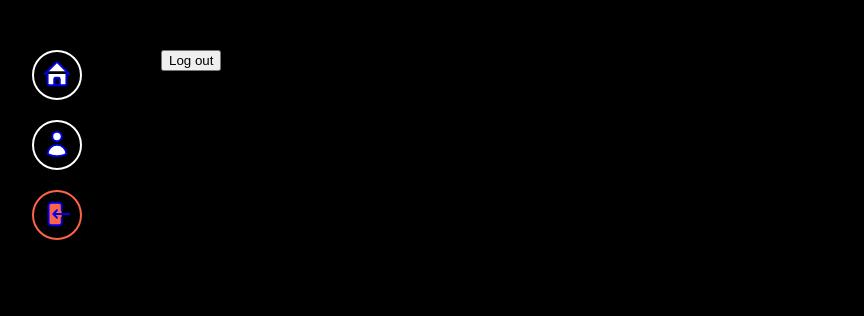
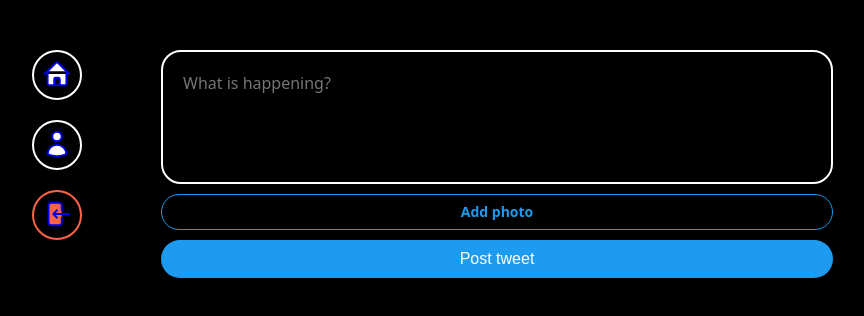
Before and after one commit to 31daylee/Nwitter-Reloaded, a React (Vite) app: page / in a window 1280 px wide. Shown: the top 316 px of the page, without its empty margins (237-1101 px from the left). Built offline with nearby package versions, Linux system fonts and the light colour scheme; no server answers; sample sign-in values are in the browser's storage.

Commit message:
feat: Post tweet form

```diff
--- /dev/null
+++ b/src/components/post-tweet-form.tsx
@@ -0,0 +1,73 @@
+import React, { useState } from "react";
+import styled from "styled-components"
+
+const Form = styled.form`
+    display: flex;
+    flex-direction: column;
+    gap: 10px;
+`;
+const TextArea = styled.textarea`
+    border: 2px solid white;
+    padding: 20px;
+    border-radius: 20px;
+    font-size: 16px;
+    color: white;
+    background-color: black;
+    width: 100%;
+    resize: none;
+    &::placeholder{
+        font-size: 16px;
+        font-family: system-ui, -apple-system, BlinkMacSystemFont, 'Segoe UI', Roboto, Oxygen, Ubuntu, Cantarell, 'Open Sans', 'Helvetica Neue', sans-serif;
+    }
+    &:focus{
+        outline:none ;
+        border-color: #1d9bf0;
+    }
+`;
+const AttachFileButton = styled.label`
+    padding: 10px 0px;
+    color: #1d9bf0;
+    text-align: center;
+    border-radius: 20px;
+    border: 1px solid #1d9bf0;
+    font-size: 14px;
+    font-weight: 600;
+    cursor: pointer;
+`;
+const AttachFileInput = styled.input`
+    display: none;
+`;
+const SubmitBtn = styled.input`
+    background-color: #1d9bf0;
+    color: white;
+    border: none;
+    padding: 10px 0px;
+    border-radius: 20px;
+    font-size: 16px;
+    cursor: pointer;
+    &:hover,
+    &:active {
+        opacity: 0.8;
+    }
+`;
+
+export default function PostTweetForm(){
+    const [isLoading, setLoading] = useState(false);
+    const [tweet, setTweet] = useState("");
+    const [file, setFile] = useState<File | null>(null);
+    const onChange = (e:React.ChangeEvent<HTMLTextAreaElement>) =>{
+        setTweet(e.target.value)
+    };
+    const onFileChange = (e:React.ChangeEvent<HTMLInputElement>) =>{
+        const {files} = e.target;
+        if(files && files.length === 1){
+            setFile(files[0]);
+        }
+    }
+    return <Form>
+        <TextArea rows={5} maxLength={180} onChange={onChange} value={tweet} placeholder="What is happening?"/>
+        <AttachFileButton htmlFor="file">{file? "Photo added" : "Add photo"}</AttachFileButton>
+        <AttachFileInput onChange={onFileChange} type="file" id="file" accept="image/*" />
+        <SubmitBtn type="submit" value={isLoading ? "Posting..." : "Post tweet"}/>
+    </Form>
+}
--- a/src/routes/home.tsx
+++ b/src/routes/home.tsx
@@ -1,8 +1,11 @@
-import { auth } from "../firebase"
+import styled from "styled-components"
+import PostTweetForm from "../components/post-tweet-form"
 
+const Wrapper = styled.div``;
 export default function Home(){
-    const logOut = () =>{
-        auth.signOut();
-    }
-    return <h1><button onClick={logOut}>Log out</button></h1>
+    return (
+        <Wrapper>
+            <PostTweetForm />
+        </Wrapper>
+    )
 }
```
